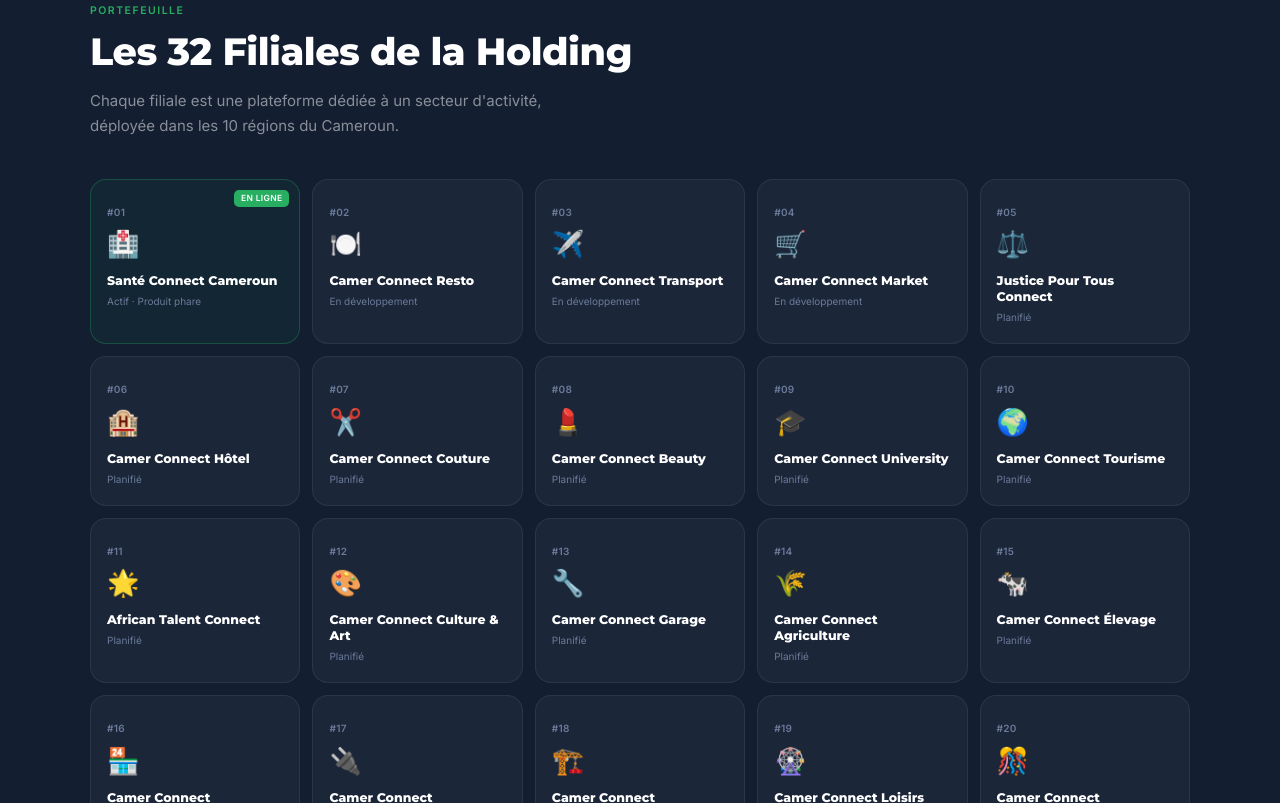
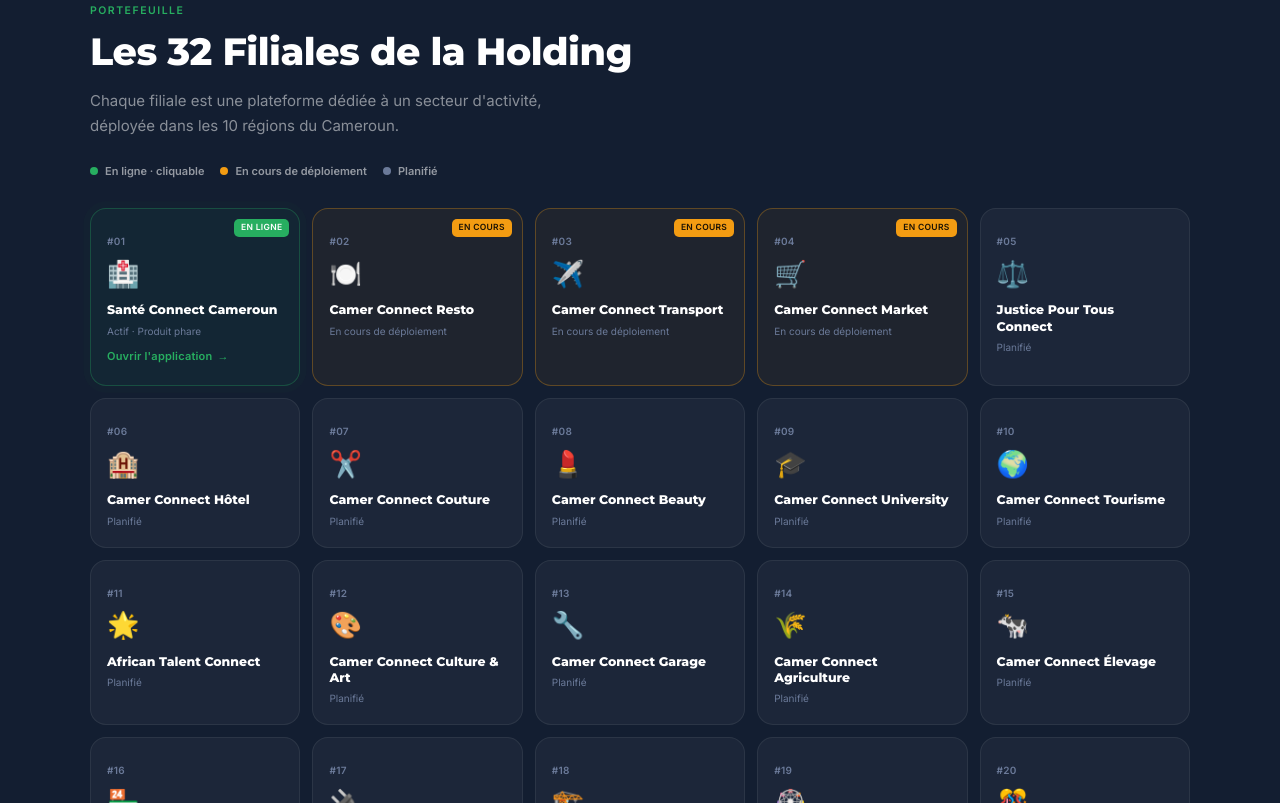
Before and after one commit to benjaminfnbj-rgb/cameroun-connect-service, a plain HTML site: page public/index.html in a window 1280 px wide. Shown: the part 1777-2580 px from the top of the page. Drawn offline with Linux system fonts and the light colour scheme.

Commit message:
Update styles and add legend to index.html

```diff
--- a/public/index.html
+++ b/public/index.html
@@ -90,12 +90,26 @@ h2{font-family:'Montserrat',sans-serif;font-size:clamp(24px,3.5vw,38px);font-wei
 .rr-value{font-weight:600;color:#fff;text-align:right}
 .rr-badge{background:rgba(39,174,96,.12);border:1px solid rgba(39,174,96,.2);color:var(--green);border-radius:5px;padding:2px 8px;font-size:10px;font-weight:700}
 #filiales{background:rgba(255,255,255,.015)}
-.filiales-header{display:flex;justify-content:space-between;align-items:flex-end;flex-wrap:wrap;gap:16px;margin-bottom:40px}
+.filiales-header{display:flex;justify-content:space-between;align-items:flex-end;flex-wrap:wrap;gap:16px;margin-bottom:24px}
+.legend{display:flex;gap:16px;flex-wrap:wrap;margin-bottom:28px}
+.lg{display:inline-flex;align-items:center;gap:7px;font-size:11px;color:rgba(255,255,255,.55);font-weight:600}
+.lg-dot{width:8px;height:8px;border-radius:50%}
+.lg-on{background:var(--green)}
+.lg-prog{background:var(--yellow)}
+.lg-plan{background:var(--muted)}
 .filiales-grid{display:grid;grid-template-columns:repeat(auto-fill,minmax(200px,1fr));gap:12px}
-.f-card{background:var(--card);border:1px solid var(--border);border-radius:16px;padding:18px 16px;transition:all .2s;cursor:default;position:relative;overflow:hidden}
+.f-card{background:var(--card);border:1px solid var(--border);border-radius:16px;padding:18px 16px;transition:all .25s;cursor:default;position:relative;overflow:hidden;display:block;text-decoration:none;color:inherit}
 .f-card:hover{background:rgba(255,255,255,.07);border-color:rgba(255,255,255,.14);transform:translateY(-2px)}
 .f-card.launch{border-color:rgba(39,174,96,.3);background:rgba(39,174,96,.06)}
 .f-card.launch::after{content:'EN LIGNE';position:absolute;top:10px;right:10px;background:var(--green);color:#fff;border-radius:5px;padding:2px 7px;font-size:8.5px;font-weight:800;letter-spacing:.3px}
+.f-card.progress{border-color:rgba(243,156,18,.3);background:rgba(243,156,18,.05)}
+.f-card.progress::after{content:'EN COURS';position:absolute;top:10px;right:10px;background:var(--yellow);color:#1a1205;border-radius:5px;padding:2px 7px;font-size:8.5px;font-weight:800;letter-spacing:.3px}
+a.f-card.launch{cursor:pointer;animation:pulseGlow 2.6s ease-in-out infinite}
+a.f-card.launch:hover{transform:translateY(-5px);border-color:var(--green);background:rgba(39,174,96,.13);box-shadow:0 14px 34px rgba(39,174,96,.35)}
+a.f-card.launch .f-cta{display:inline-flex;align-items:center;gap:5px;margin-top:9px;color:var(--green);font-size:11px;font-weight:800;letter-spacing:.2px}
+a.f-card.launch .f-cta span{transition:transform .25s}
+a.f-card.launch:hover .f-cta span{transform:translateX(5px)}
+@keyframes pulseGlow{0%,100%{box-shadow:0 0 0 0 rgba(39,174,96,.45)}50%{box-shadow:0 0 0 7px rgba(39,174,96,0)}}
 .f-num{font-size:10px;font-weight:700;color:var(--muted);margin-bottom:8px;letter-spacing:.3px}
 .f-icon{font-size:26px;margin-bottom:8px;display:block}
 .f-name{font-family:'Montserrat',sans-serif;font-size:12.5px;font-weight:800;margin-bottom:4px;line-height:1.3}
@@ -317,11 +331,16 @@ footer{background:var(--navy-deep);border-top:1px solid var(--border);padding:44
         <p class="desc">Chaque filiale est une plateforme dédiée à un secteur d'activité, déployée dans les 10 régions du Cameroun.</p>
       </div>
     </div>
+    <div class="legend">
+      <span class="lg"><span class="lg-dot lg-on"></span>En ligne · cliquable</span>
+      <span class="lg"><span class="lg-dot lg-prog"></span>En cours de déploiement</span>
+      <span class="lg"><span class="lg-dot lg-plan"></span>Planifié</span>
+    </div>
     <div class="filiales-grid">
-      <div class="f-card launch"><span class="f-num">#01</span><span class="f-icon">🏥</span><div class="f-name">Santé Connect Cameroun</div><div class="f-stage">Actif · Produit phare</div></div>
-      <div class="f-card"><span class="f-num">#02</span><span class="f-icon">🍽️</span><div class="f-name">Camer Connect Resto</div><div class="f-stage">En développement</div></div>
-      <div class="f-card"><span class="f-num">#03</span><span class="f-icon">✈️</span><div class="f-name">Camer Connect Transport</div><div class="f-stage">En développement</div></div>
-      <div class="f-card"><span class="f-num">#04</span><span class="f-icon">🛒</span><div class="f-name">Camer Connect Market</div><div class="f-stage">En développement</div></div>
+      <a href="https://sante.comconnectservice.com" target="_blank" rel="noopener" class="f-card launch"><span class="f-num">#01</span><span class="f-icon">🏥</span><div class="f-name">Santé Connect Cameroun</div><div class="f-stage">Actif · Produit phare</div><div class="f-cta">Ouvrir l'application <span>→</span></div></a>
+      <div class="f-card progress"><span class="f-num">#02</span><span class="f-icon">🍽️</span><div class="f-name">Camer Connect Resto</div><div class="f-stage">En cours de déploiement</div></div>
+      <div class="f-card progress"><span class="f-num">#03</span><span class="f-icon">✈️</span><div class="f-name">Camer Connect Transport</div><div class="f-stage">En cours de déploiement</div></div>
+      <div class="f-card progress"><span class="f-num">#04</span><span class="f-icon">🛒</span><div class="f-name">Camer Connect Market</div><div class="f-stage">En cours de déploiement</div></div>
       <div class="f-card"><span class="f-num">#05</span><span class="f-icon">⚖️</span><div class="f-name">Justice Pour Tous Connect</div><div class="f-stage">Planifié</div></div>
       <div class="f-card"><span class="f-num">#06</span><span class="f-icon">🏨</span><div class="f-name">Camer Connect Hôtel</div><div class="f-stage">Planifié</div></div>
       <div class="f-card"><span class="f-num">#07</span><span class="f-icon">✂️</span><div class="f-name">Camer Connect Couture</div><div class="f-stage">Planifié</div></div>
```
